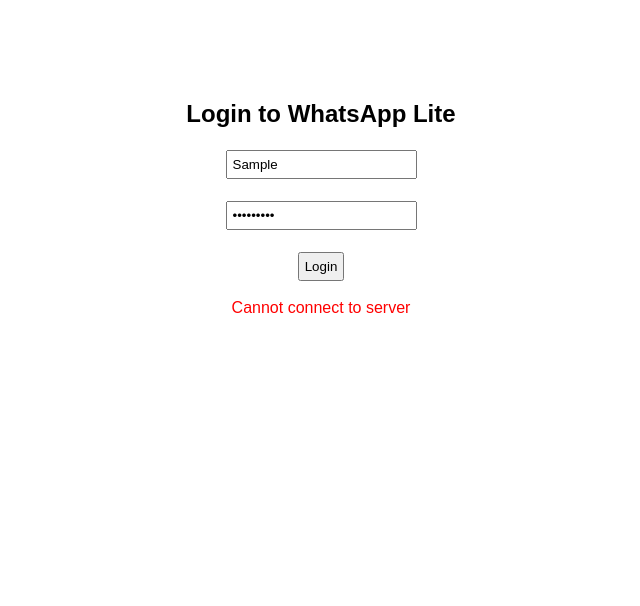
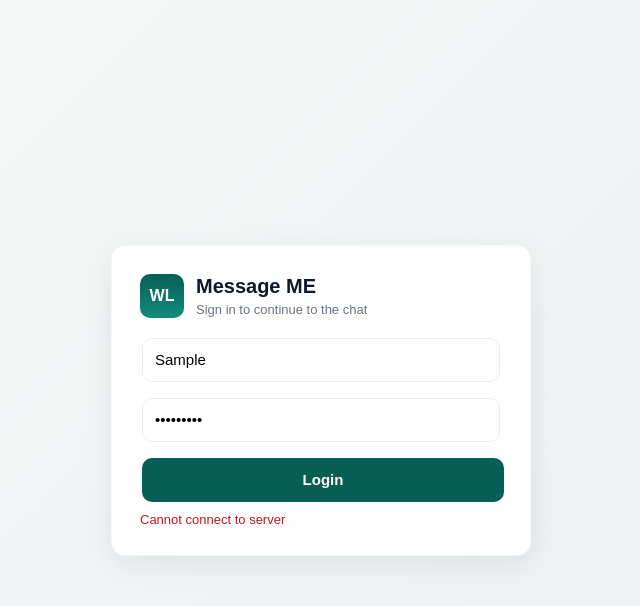
Before and after one commit to Coderzz21/Coderzz21-whatsapp-lite-frontend, a React (Create React App) app in the folder frontend/: page / in a window 1280 px wide. Both pictures are taken after typing "Sample", "Sample123" into the empty fields and a click on the button "Login". Shown: the top 606 px of the page, without its empty margins (319-959 px from the left). Built offline with nearby package versions, Linux system fonts and the light colour scheme; no server answers.

Commit message:
Add files via upload

```diff
--- /dev/null
+++ b/frontend/src/ChatBox.css
@@ -0,0 +1,59 @@
+/* ChatBox styles: container, messages, input bar, and animations */
+.chat-wrapper{max-width:820px;margin:20px auto;font-family:Inter,system-ui,Segoe UI,Roboto,Arial;background:transparent}
+.chat-card{background:#fff;border-radius:12px;box-shadow:0 10px 30px rgba(2,6,23,0.06);overflow:hidden}
+.chat-header{padding:14px 18px;border-bottom:1px solid #f0f0f0;display:flex;align-items:center;gap:12px}
+.chat-title{font-weight:600;color:#0f172a}
+.chat-body{height:520px;overflow-y:auto;padding:18px;background:linear-gradient(180deg,#f7fafc,#ffffff)}
+.messages{display:flex;flex-direction:column;gap:10px}
+.msg-row{display:flex;flex-direction:column;max-width:78%}
+.msg-row.outgoing{align-self:flex-end;align-items:flex-end}
+.msg-row.incoming{align-self:flex-start;align-items:flex-start}
+.bubble{padding:10px 14px;border-radius:14px;box-shadow:0 3px 12px rgba(2,6,23,0.06);word-break:break-word}
+.bubble.outgoing{background:#dcf8c6;border-bottom-right-radius:4px}
+.bubble.incoming{background:#ffffff;border-bottom-left-radius:4px;border:1px solid #edf2f7}
+.meta{font-size:12px;color:#6b7280;margin-top:6px}
+
+.chat-footer{display:flex;gap:10px;padding:12px;border-top:1px solid #f0f0f0}
+.input-area{flex:1;display:flex;align-items:center;gap:8px}
+.input-area textarea{width:100%;min-height:44px;max-height:120px;padding:10px 12px;border-radius:12px;border:1px solid #e6e9ee;resize:none;font-size:14px}
+/* Prominent send button */
+.send-btn{
+	width:64px;
+	height:48px;
+	min-width:64px;
+	border-radius:12px;
+	border:none;
+	background:#075e54;
+	color:#fff;
+	display:inline-flex;
+	align-items:center;
+	justify-content:center;
+	font-weight:600;
+	font-size:15px;
+	cursor:pointer;
+	position:relative;
+	transition:transform .12s ease,box-shadow .12s ease;
+	box-shadow:0 6px 18px rgba(7,94,84,0.18);
+}
+.send-btn:hover:not(:disabled){transform:translateY(-2px);box-shadow:0 10px 26px rgba(7,94,84,0.22)}
+.send-btn:disabled{opacity:0.5;cursor:not-allowed;box-shadow:none;transform:none}
+
+/* small send pulse */
+.send-btn .pulse{position:absolute;left:50%;top:50%;transform:translate(-50%,-50%) scale(0);width:52px;height:52px;border-radius:10px;background:rgba(7,94,84,0.12);opacity:0;transition:transform .28s ease,opacity .28s ease}
+.send-btn.sending .pulse{transform:translate(-50%,-50%) scale(1);opacity:1}
+
+/* message appear animation */
+.bubble{opacity:0;transform:translateY(8px) scale(.995);transition:all .22s cubic-bezier(.2,.8,.2,1)}
+.bubble.visible{opacity:1;transform:none}
+
+@media (max-width:900px){
+	.send-btn{width:56px;height:44px;min-width:56px;border-radius:12px;font-size:14px}
+}
+
+@media (max-width:700px){
+	.chat-body{height:60vh;padding:12px}
+	.chat-card{margin:8px}
+	/* mobile: make send circular and larger for thumb reach */
+	.send-btn{width:64px;height:64px;min-width:64px;border-radius:16px;font-size:15px}
+	.input-area textarea{min-height:48px}
+}
--- a/frontend/src/ChatBox.jsx
+++ b/frontend/src/ChatBox.jsx
@@ -1,9 +1,33 @@
 import React, { useState, useEffect, useRef } from "react";
 import { socket } from "./socket";
+import "./ChatBox.css";
+
+// Format timestamp to 12-hour with AM/PM and fallback for legacy formats
+function formatTimestamp(ts) {
+  if (!ts) return "";
+  const d = new Date(ts);
+  if (!isNaN(d.getTime())) {
+    return d.toLocaleTimeString(undefined, { hour: 'numeric', minute: '2-digit', hour12: true });
+  }
+  // Legacy `DD/MM/YYYY, HH:MM:SS` fallback
+  const parts = String(ts).split(',').map(s => s.trim());
+  if (parts.length >= 2) {
+    const [datePart, timePart] = parts;
+    const m = datePart.match(/(\d{2})\/(\d{2})\/(\d{4})/);
+    const t = timePart.match(/(\d{2}):(\d{2})(?::(\d{2}))?/);
+    if (m && t) {
+      const iso = `${m[3]}-${m[2]}-${m[1]}T${t[1]}:${t[2]}:${t[3]||'00'}`;
+      const dd = new Date(iso);
+      if (!isNaN(dd.getTime())) return dd.toLocaleTimeString(undefined, { hour: 'numeric', minute: '2-digit', hour12: true });
+    }
+  }
+  return String(ts);
+}
 
 export default function ChatBox({ username }) {
   const [message, setMessage] = useState("");
   const [chat, setChat] = useState([]);
+  const [sending, setSending] = useState(false);
   const endRef = useRef();
 
   // Fetch messages on load and listen for new messages
@@ -30,10 +54,17 @@
   }, []);
 
   // Send text message
-  const sendMessage = () => {
+  const sendMessage = async () => {
     if (!message.trim()) return;
+    setSending(true);
+    try {
       socket.emit("send_message", { sender: username, message, type: "text" });
       setMessage(""); // clear input
+      // small UX delay to show sending animation
+      await new Promise(r => setTimeout(r, 220));
+    } finally {
+      setSending(false);
+    }
   };
 
   // Auto-scroll to bottom when chat updates
@@ -42,79 +73,53 @@
   }, [chat]);
 
   return (
-    <div style={{ maxWidth: 500, margin: "20px auto", fontFamily: "Arial, sans-serif" }}>
-      <h2 style={{ textAlign: "center" }}>Chat as {username}</h2>
+    <div className="chat-wrapper">
+      <div className="chat-card">
+        <div className="chat-header">
+          <div style={{display:'flex',alignItems:'center',gap:10}}>
+            <div style={{width:36,height:36,borderRadius:8,background:'#075e54',color:'#fff',display:'flex',alignItems:'center',justifyContent:'center'}}>C</div>
+            <div className="chat-title">Chat as {username}</div>
+          </div>
+        </div>
 
-      <div
-        style={{
-          border: "1px solid #ccc",
-          borderRadius: 10,
-          height: 400,
-          overflowY: "auto",
-          padding: 10,
-          backgroundColor: "#f5f5f5",
-        }}
-      >
-        {chat.map((msg, i) => (
-          <div
-            key={i}
-            style={{
-              display: "flex",
-              flexDirection: "column",
-              alignItems: msg.sender === username ? "flex-end" : "flex-start",
-              marginBottom: 10,
-            }}
-          >
-            <div
-              style={{
-                backgroundColor: msg.sender === username ? "#DCF8C6" : "#FFFFFF",
-                padding: "8px 12px",
-                borderRadius: 15,
-                maxWidth: "80%",
-                wordBreak: "break-word",
-                boxShadow: "0 1px 2px rgba(0,0,0,0.2)",
-              }}
-            >
+        <div className="chat-body">
+          <div className="messages">
+            {chat.map((msg, i) => {
+              const isMe = msg.sender === username;
+              return (
+                <div key={i} className={`msg-row ${isMe? 'outgoing':'incoming'}`}>
+                  <div className={`bubble ${isMe? 'outgoing':'incoming'} visible`}>
                     {msg.message}
                   </div>
-            <small style={{ color: "#555", marginTop: 2 }}>
-              {msg.sender} • {new Date(msg.timestamp).toLocaleTimeString([], { hour: '2-digit', minute: '2-digit' })}
-            </small>
+                  <div className="meta">{msg.sender} • {formatTimestamp(msg.timestamp)}</div>
                 </div>
-        ))}
+              );
+            })}
             <div ref={endRef}></div>
           </div>
+        </div>
 
-      {/* Input area */}
-      <div style={{ display: "flex", marginTop: 10 }}>
-        <input
-          type="text"
+        <div className="chat-footer">
+          <div className="input-area">
+            <textarea
               value={message}
+              placeholder="Type a message... (Shift+Enter for newline)"
               onChange={(e) => setMessage(e.target.value)}
-          placeholder="Type a message..."
-          style={{
-            flex: 1,
-            padding: "8px 12px",
-            borderRadius: 20,
-            border: "1px solid #ccc",
-            outline: "none",
+              onKeyDown={(e) => {
+                if (e.key === 'Enter' && !e.shiftKey) {
+                  e.preventDefault();
+                  sendMessage();
+                }
               }}
-          onKeyPress={(e) => e.key === "Enter" && sendMessage()}
             />
-        <button
-          onClick={sendMessage}
-          style={{
-            marginLeft: 5,
-            padding: "8px 15px",
-            borderRadius: 20,
-            backgroundColor: "#075E54",
-            color: "white",
-            border: "none",
-            cursor: "pointer",
-          }}
-        >
-          Send
+          </div>
+          <div style={{position:'relative'}}>
+            <button className={`send-btn ${sending? 'sending':''}`} onClick={sendMessage} disabled={!message.trim() || sending}>
+              <span className="pulse"></span>
+              {sending ? '...' : 'Send'}
             </button>
+          </div>
+        </div>
       </div>
     </div>
   );
--- /dev/null
+++ b/frontend/src/Login.css
@@ -0,0 +1,108 @@
+/* Modern centered login card */
+:root {
+  --bg: #e9edf0;
+  --card: #ffffff;
+  --accent: #075e54;
+  --muted: #6b7280;
+}
+
+* {
+  box-sizing: border-box;
+}
+body {
+  background: linear-gradient(135deg, #f6fbf9, var(--bg));
+  font-family: Inter, system-ui, -apple-system, "Segoe UI", Roboto,
+    "Helvetica Neue", Arial, sans-serif;
+}
+
+.login-page {
+  min-height: 100vh;
+  display: flex;
+  align-items: center;
+  justify-content: center;
+  padding: 24px;
+}
+.login-card {
+  background: var(--card);
+  width: 100%;
+  max-width: 420px;
+  padding: 28px;
+  border-radius: 14px;
+  box-shadow: 0 8px 30px rgba(16, 24, 40, 0.08);
+  border: 1px solid rgba(16, 24, 40, 0.04);
+}
+.login-header {
+  display: flex;
+  align-items: center;
+  gap: 12px;
+  margin-bottom: 18px;
+}
+.logo {
+  width: 44px;
+  height: 44px;
+  border-radius: 10px;
+  background: linear-gradient(180deg, var(--accent), #128c7e);
+  display: flex;
+  align-items: center;
+  justify-content: center;
+  color: white;
+  font-weight: 700;
+}
+.login-title {
+  font-size: 20px;
+  margin: 0;
+  color: #0f172a;
+}
+.login-sub {
+  font-size: 13px;
+  color: var(--muted);
+  margin-top: 4px;
+}
+
+.login-form {
+  margin-top: 8px;
+}
+.form-row {
+  display: flex;
+  flex-direction: column;
+  margin-bottom: 12px;
+}
+.form-row input {
+  height: 44px;
+  padding: 10px 12px;
+  border-radius: 10px;
+  border: 1px solid rgba(16, 24, 40, 0.08);
+  font-size: 15px;
+  outline: none;
+  background: transparent;
+}
+.form-row input:focus {
+  box-shadow: 0 0 0 4px rgba(7, 94, 84, 0.06);
+  border-color: rgba(7, 94, 84, 0.3);
+}
+.submit-btn {
+  width: 100%;
+  height: 44px;
+  border-radius: 10px;
+  border: none;
+  background: var(--accent);
+  color: white;
+  font-weight: 600;
+  cursor: pointer;
+  font-size: 15px;
+}
+.submit-btn:active {
+  transform: translateY(1px);
+}
+.error {
+  color: #b91c1c;
+  margin-top: 8px;
+  font-size: 13px;
+}
+
+@media (max-width: 480px) {
+  .login-card {
+    padding: 20px;
+    border-radius: 12px;
+  }
+}
--- a/frontend/src/Login.jsx
+++ b/frontend/src/Login.jsx
@@ -1,4 +1,5 @@
 import React, { useState } from "react";
+import "./Login.css";
 
 const BACKEND_URL = "https://coderzz21-whatsapp-lite-backend-1.onrender.com";
 
@@ -28,23 +29,38 @@
   };
 
   return (
-    <div style={{ textAlign: "center", marginTop: 100 }}>
-      <h2>Login to WhatsApp Lite</h2>
-      <form onSubmit={handleLogin}>
+    <div className="login-page">
+      <div className="login-card">
+        <div className="login-header">
+          <div className="logo">WL</div>
+          <div>
+            <h3 className="login-title">Message ME</h3>
+            <div className="login-sub">Sign in to continue to the chat</div>
+          </div>
+        </div>
+
+        <form className="login-form" onSubmit={handleLogin}>
+          <div className="form-row">
             <input
               placeholder="Username"
               value={username}
               onChange={(e) => setUsername(e.target.value)}
-        /><br /><br />
+            />
+          </div>
+
+          <div className="form-row">
             <input
               type="password"
               placeholder="Password"
               value={password}
               onChange={(e) => setPassword(e.target.value)}
-        /><br /><br />
-        <button type="submit">Login</button>
+            />
+          </div>
+
+          <button className="submit-btn" type="submit">Login</button>
+          {error && <div className="error">{error}</div>}
         </form>
-      {error && <p style={{ color: "red" }}>{error}</p>}
+      </div>
     </div>
   );
 }
```
Lines whose indentation alone changed are shown as unchanged.
